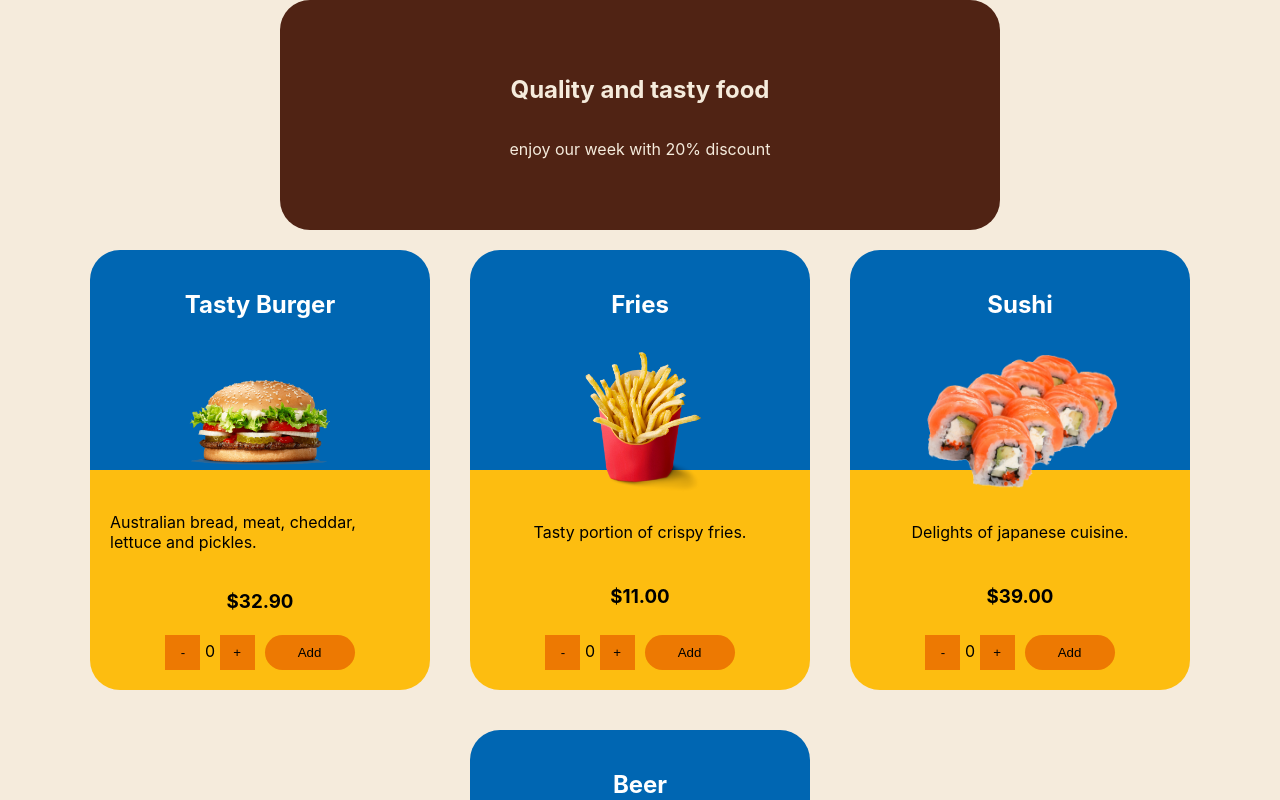
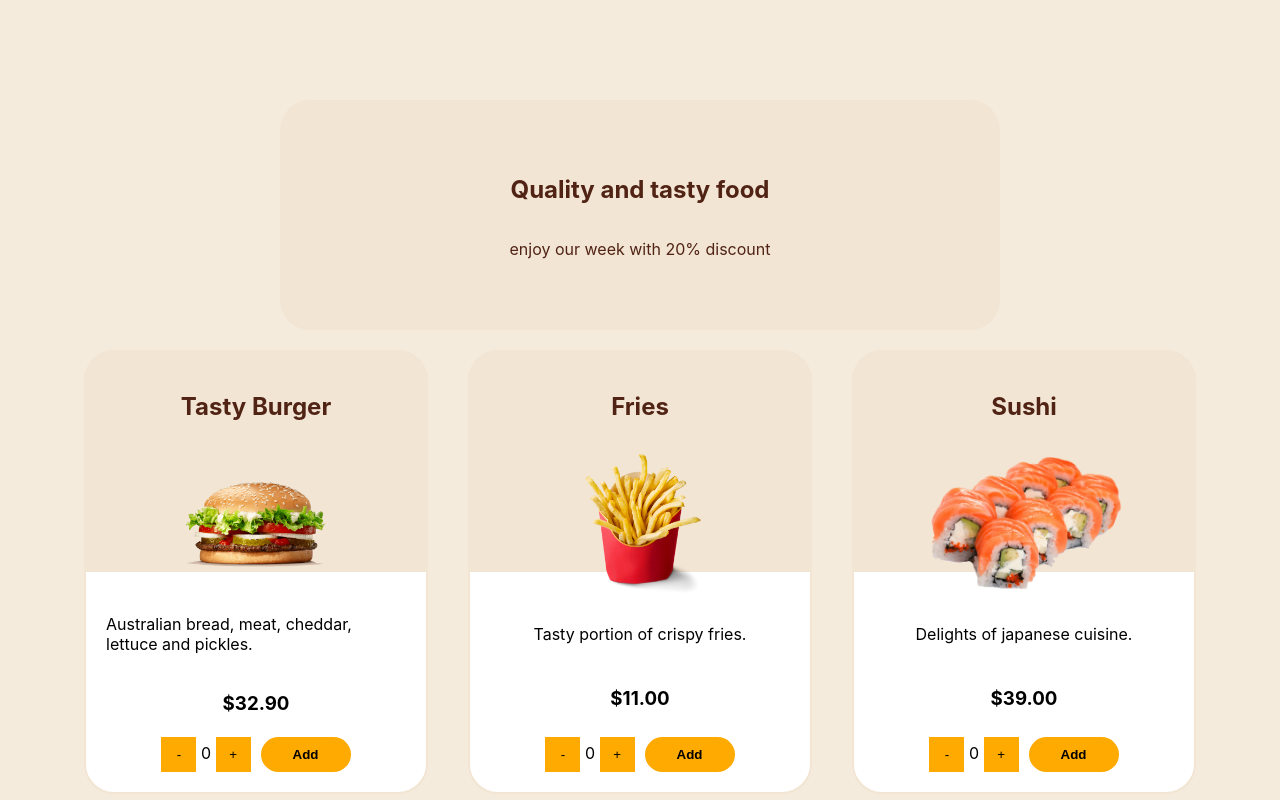
Before and after one commit to helderme/project-food-app, a React (Create React App) app: page / in a window 1280 px wide. Shown: the top 800 px of the page. Built offline with nearby package versions, Linux system fonts and the light colour scheme.

Commit message:
style(component): :lipstick: change product card color

```diff
--- a/src/components/ProductsCard.css
+++ b/src/components/ProductsCard.css
@@ -3,12 +3,13 @@
   height: 400px;
   background: linear-gradient(
   180deg,
-  #0066b2 0%,
-  #0066b2 50%,
-  #fdbd10 50%,
-  #fdbd10 100%
+  #f2e5d4 0%,
+  #f2e5d4 50%,
+  white 50%,
+  white 100%
 );
   border-radius: 30px;
+  border: solid 2px #f2e5d4;
   display: flex;
   justify-content: space-between;
   align-items: center;
@@ -18,7 +19,7 @@
 }
 
 .product-card-title {
-  color: white;
+  color: #502314;
 }
 
 .product-card-image {
@@ -27,24 +28,30 @@
 
 .product-card-add-button {
   border-radius: 35px;
-  background-color: #ed7902;
+  background-color: #FFAA00;
   width: 90px;
   height: 35px;
   border: none;
   margin-left: 10px;
+  font-weight: 600;
 }
 
 .product-card-add-button:hover {
-  background-color: #ec1c24;
+  background-color: #502314;
+  color: #f2e5d4;
+}
+
+.product-card-quantity {
+  font-size: 20px;
 }
 
 .product-card-increment-button {
   height: 35px;
-  background-color: #ed7902;
+  background-color: #FFAA00;
   border: none;
   width: 35px;
 }
 
 .product-card-increment-button:hover {
-  background-color: #ec1c24;
+  background-color: #502314;
 }
--- a/src/pages/Products.css
+++ b/src/pages/Products.css
@@ -11,8 +11,8 @@
 }
 
 .products-introduction {
-  background-color: #502314;
-  color: rgb(245, 235, 220);
+  background-color: #f2e5d4;
+  color: #502314;
   width: 720px;
   height: 230px;
   border-radius: 30px;
@@ -20,6 +20,7 @@
   justify-content: center;
   align-items: center;
   flex-direction: column;
+  margin-top: 100px;
 }
 
 @media screen and (max-width: 780px) {
```
